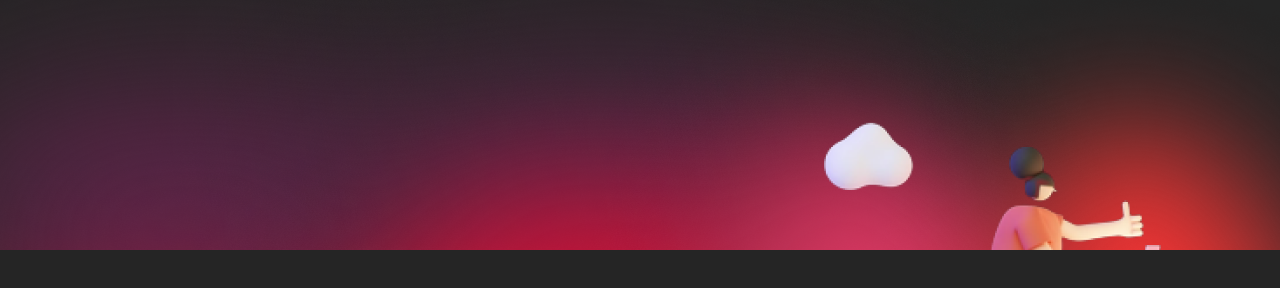
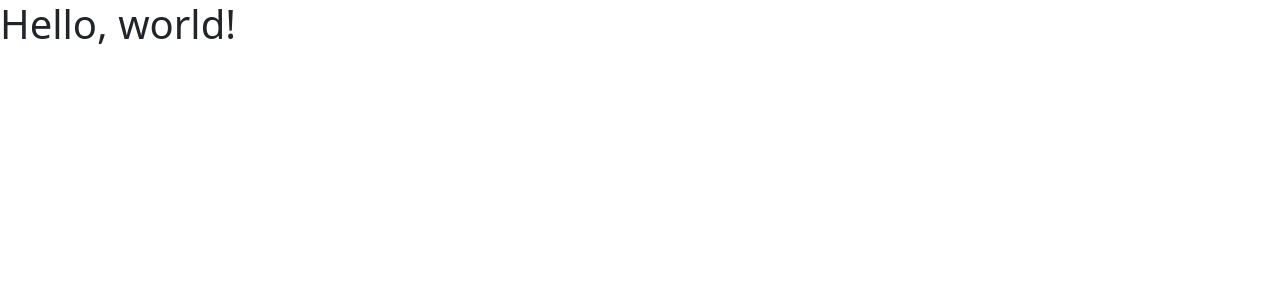
Before and after one commit to TuhinBar/Jobs.in_UI, a plain HTML site: page index.html in a window 1280 px wide. Drawn offline with nearby package versions, Linux system fonts and the light colour scheme; files whose address does not match are found by name.

Commit message:
Revert "images"
This reverts commit d4268ce2d48252238bdcc583f98fc1496556dc19.

```diff
--- a/Assets/styles/style.css
+++ b/Assets/styles/style.css
@@ -4,12 +4,3 @@
     margin: 0;
     padding: 0;
 }
-
-body{
-    background-color: #252525 !important;
-}
-
-.head_image{
-    background: url(../images/Group\ 8657.png);
-    height: 250px;
-}
--- a/index.html
+++ b/index.html
@@ -8,14 +8,8 @@
     <title>Jobs.in</title>
   </head>
   <body>
-   <div class="head_image"></div>
-
-
-
+    <h1>Hello, world!</h1>
     <script src="https://cdn.jsdelivr.net/npm/bootstrap@5.2.0/dist/js/bootstrap.bundle.min.js" integrity="sha384-A3rJD856KowSb7dwlZdYEkO39Gagi7vIsF0jrRAoQmDKKtQBHUuLZ9AsSv4jD4Xa" crossorigin="anonymous"></script>
-
-
-
   </body>
   <script src="Assets/js/main.js"></script>
   <script type="text/javascript" src="vanilla-tilt.js"></script>
```
Also changed, not shown: Assets/images/Ellipse 152.png (deleted), Assets/images/Ellipse 155.png (deleted).
